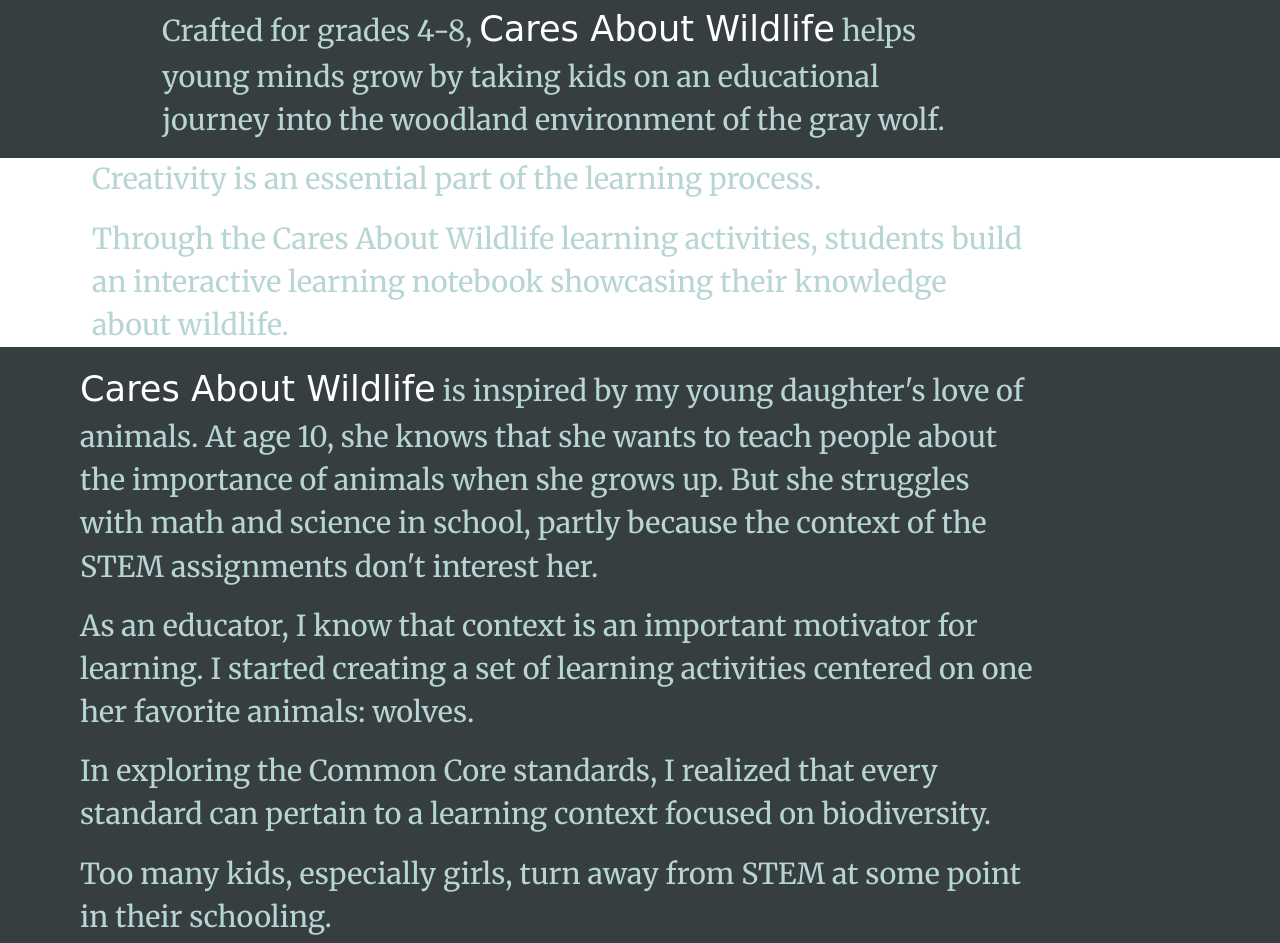
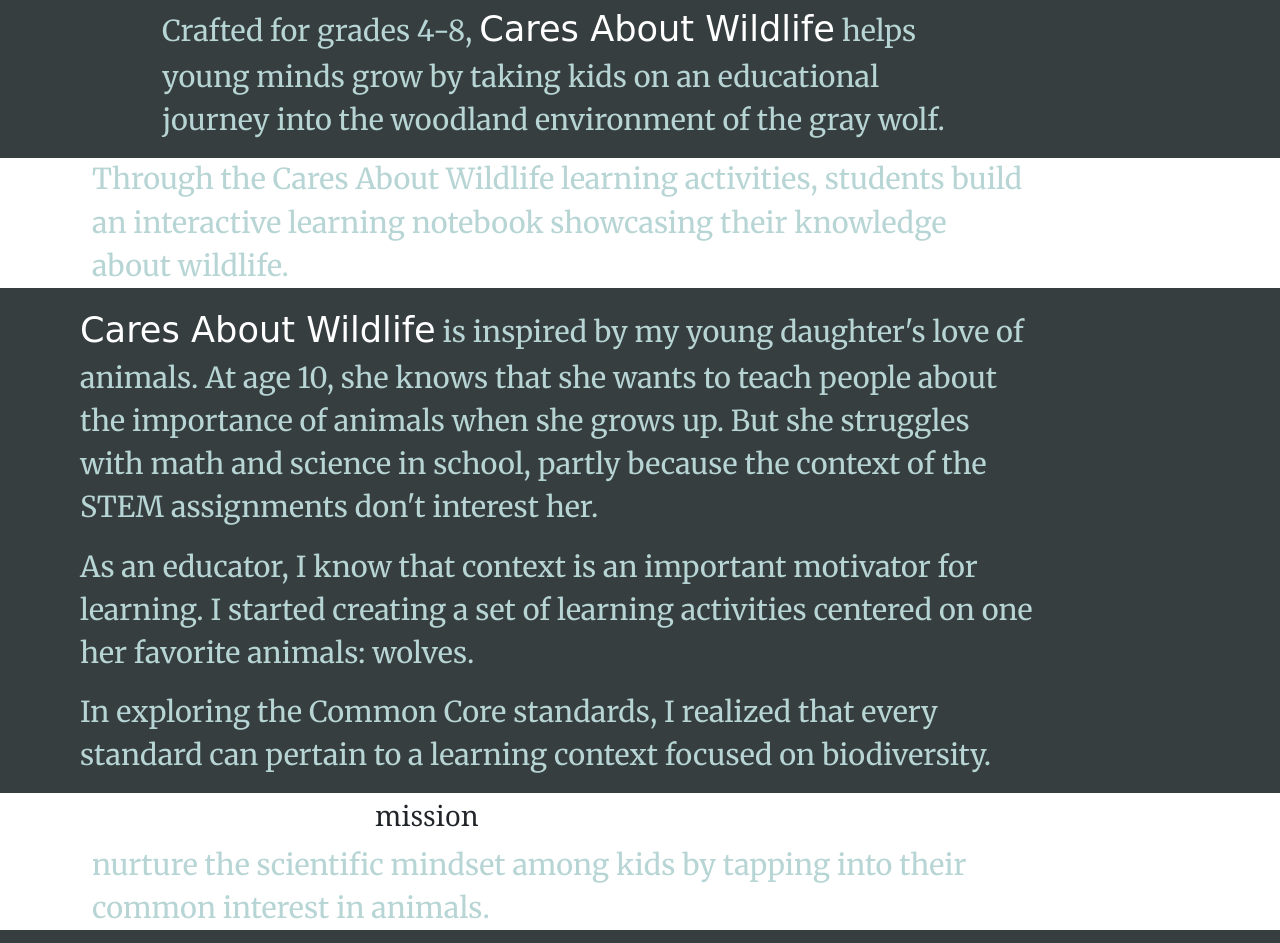
Before and after one commit to jeffreybarry/CAW-home, a plain HTML site: page index.html in a window 1280 px wide. Shown: the part 608-1551 px from the top of the page. Drawn offline with nearby package versions, Linux system fonts and the light colour scheme; a web font is replaced by a local one.

Commit message:
image updated

```diff
--- a/index.html
+++ b/index.html
@@ -45,13 +45,12 @@
 </div>
 </div>
 <div class="container-fluid section-3">
-    <p>Creativity is an essential part of the learning process.</p>
     <p>Through the Cares About Wildlife learning activities, students build an interactive learning notebook showcasing their knowledge about wildlife.</p>
 </div>
     <p><span class="brand-name">Cares About Wildlife</span> is inspired by my young daughter's love of animals. At age 10, she knows that she wants to teach people about the importance of animals when she grows up. But she struggles with math and science in school, partly because the context of the STEM assignments don't interest her.</p>
     <p>As an educator, I know that context is an important motivator for learning. I started creating a set of learning activities centered on one her favorite animals: wolves.</p>
     <p>In exploring the Common Core standards, I realized that every standard can pertain to a learning context focused on biodiversity.</p>
-    <p>Too many kids, especially girls, turn away from STEM at some point in their schooling.</p>
+
     <div class="container-fluid section-3">
 
     <h3><span class="brand-name">Cares About Wildlife</span> mission</h3>
```
Also changed, not shown: 1 other file.
